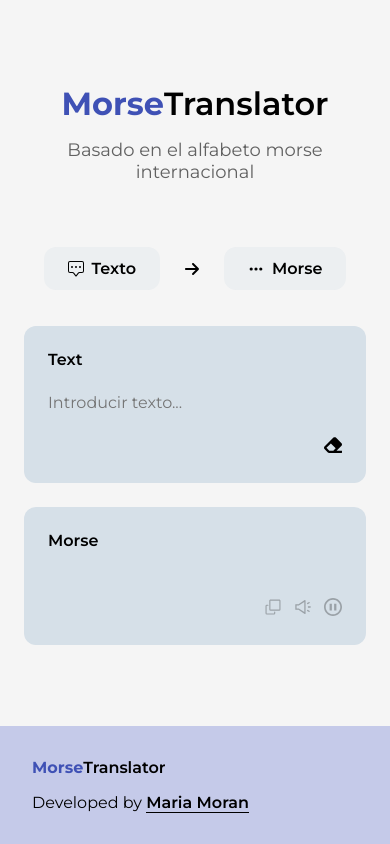
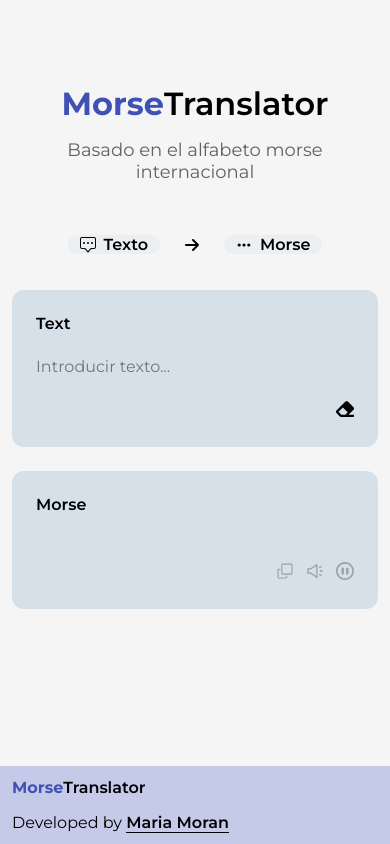
Before and after one commit to mariamoraan/morse-translator, a React (Vite) app: page / in a window 390 px wide. Built offline with nearby package versions, Linux system fonts and the light colour scheme.

Commit message:
fix: fix paddings in mobile

```diff
--- a/src/features/translator/delivery/pages/translator.module.css
+++ b/src/features/translator/delivery/pages/translator.module.css
@@ -71,8 +71,6 @@
 .footer-title strong {
   color: var(--primary-color);
 }
-.footer .dev-by {
-}
 
 .footer .dev-by a {
   color: inherit;
@@ -80,3 +78,19 @@
   font-weight: 600;
   border-bottom: 1px solid var(--on-primary-color-light);
 }
+
+@media (max-width: 600px) {
+  .title,
+  .subtitle {
+    padding: 0 12px;
+  }
+  .translator {
+    padding: 12px;
+  }
+  .indicator {
+    padding: 0 12px;
+  }
+  .footer {
+    padding: 12px;
+  }
+}
```
